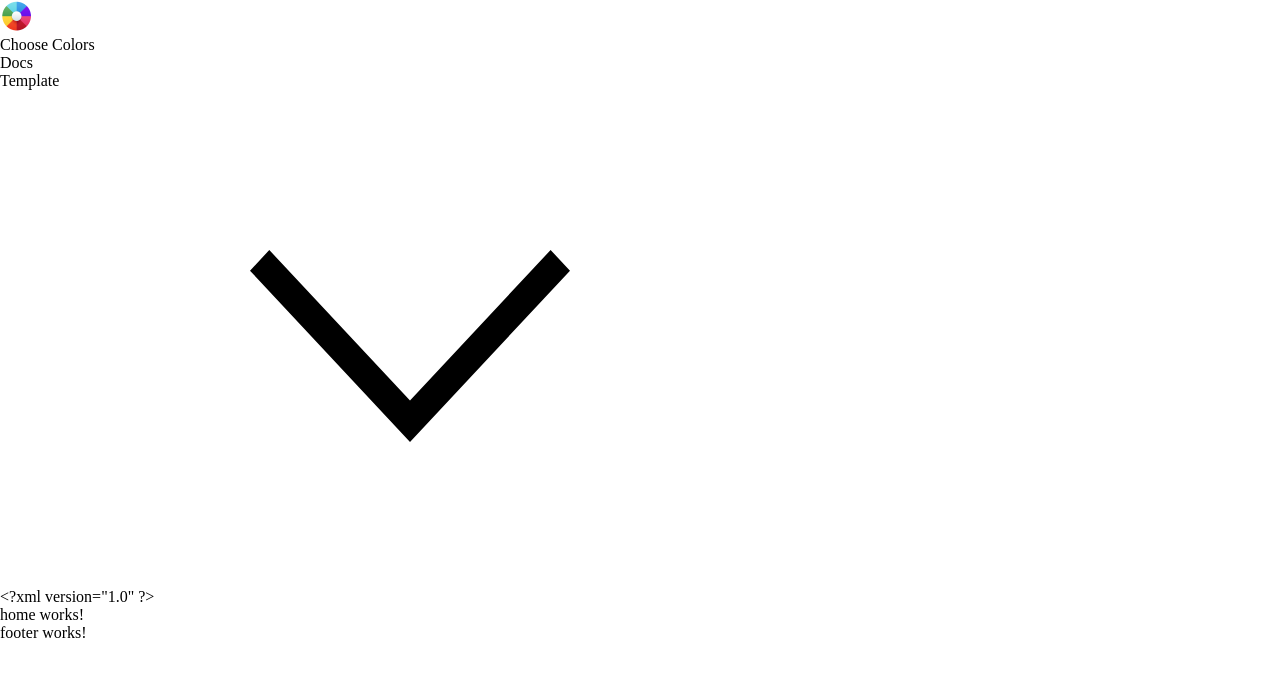
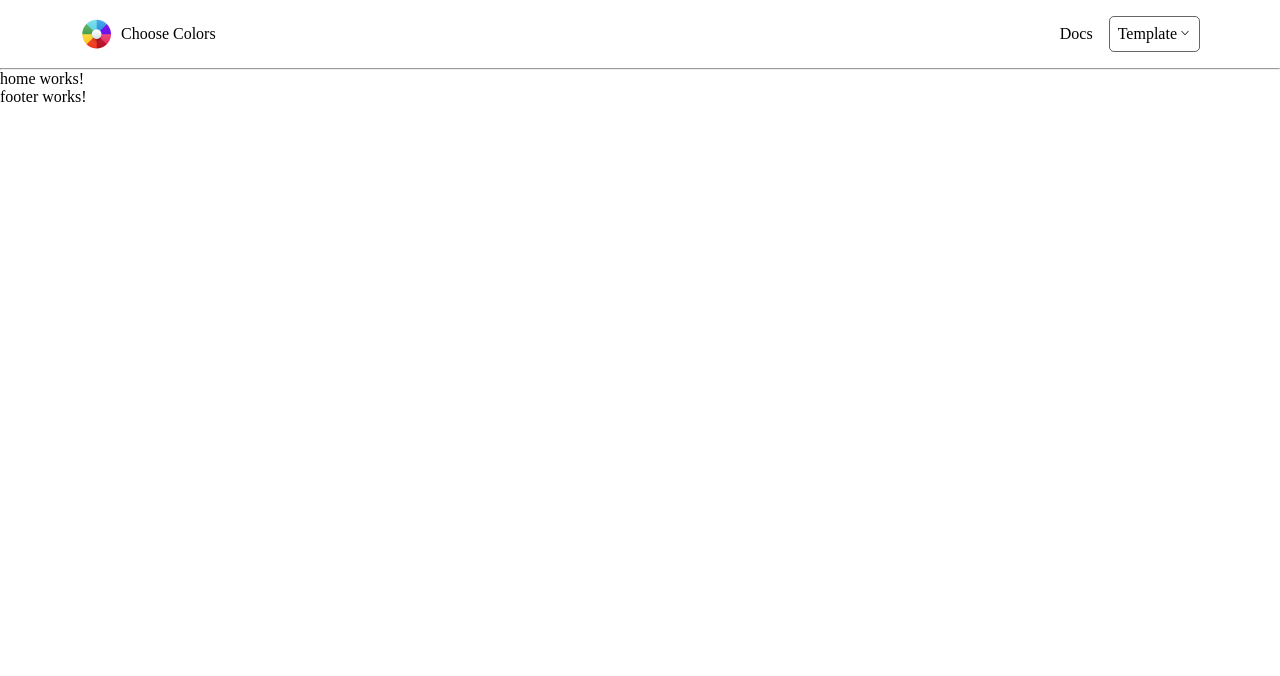
Before and after one commit to Lexsak/choose-color, an Angular app: page / in a window 1280 px wide. Shown: the top 676 px of the page. Built offline with nearby package versions, Linux system fonts and the light colour scheme.

Commit message:
navbar css

```diff
--- a/src/app/layouts/navbar/navbar.component.css
+++ b/src/app/layouts/navbar/navbar.component.css
@@ -0,0 +1,42 @@
+nav {
+  width: 100%;
+  display: flex;
+  justify-content: center;
+  align-items: center;
+}
+
+.container {
+  width: 1120px;
+  display: flex;
+  justify-content: space-between;
+  align-items: center;
+  padding: 16px 0px;
+}
+
+.logo-container {
+  display: flex;
+  justify-content: center;
+  align-items: center;
+  gap: 0.5rem;
+}
+
+.menu{
+    display: flex;
+    justify-content: center;
+    align-items: center;
+    gap: 1rem;
+}
+
+.template{
+    display: flex;
+    border: 1px solid rgba(0, 0, 0, 0.6);
+    padding: 8px;
+    border-radius: 5px;
+    cursor: pointer;
+}
+
+.arrow-down {
+  width: 12px;
+  height: 12px;
+  margin-left: 2px;
+}
--- a/src/app/layouts/navbar/navbar.component.html
+++ b/src/app/layouts/navbar/navbar.component.html
@@ -1,4 +1,5 @@
 <nav>
+  <div class="container">
       <div class="logo-container">
         <img src="../../../assets/logo.png" alt="logo" />
         <p>Choose Colors</p>
@@ -9,9 +10,9 @@
         </div>
         <div class="template">
           <p>Template</p>
-      <div class="arrow-down">
-        <?xml version="1.0" ?><!DOCTYPE svg PUBLIC '-//W3C//DTD SVG 1.1//EN' 'http://www.w3.org/Graphics/SVG/1.1/DTD/svg11.dtd'>
+          <div>
             <svg
+              class="arrow-down"
               height="512px"
               id="Layer_1"
               style="enable-background: new 0 0 512 512"
@@ -29,4 +30,6 @@
           </div>
         </div>
       </div>
+  </div>
 </nav>
+<hr>
```
Lines whose indentation alone changed are shown as unchanged.
